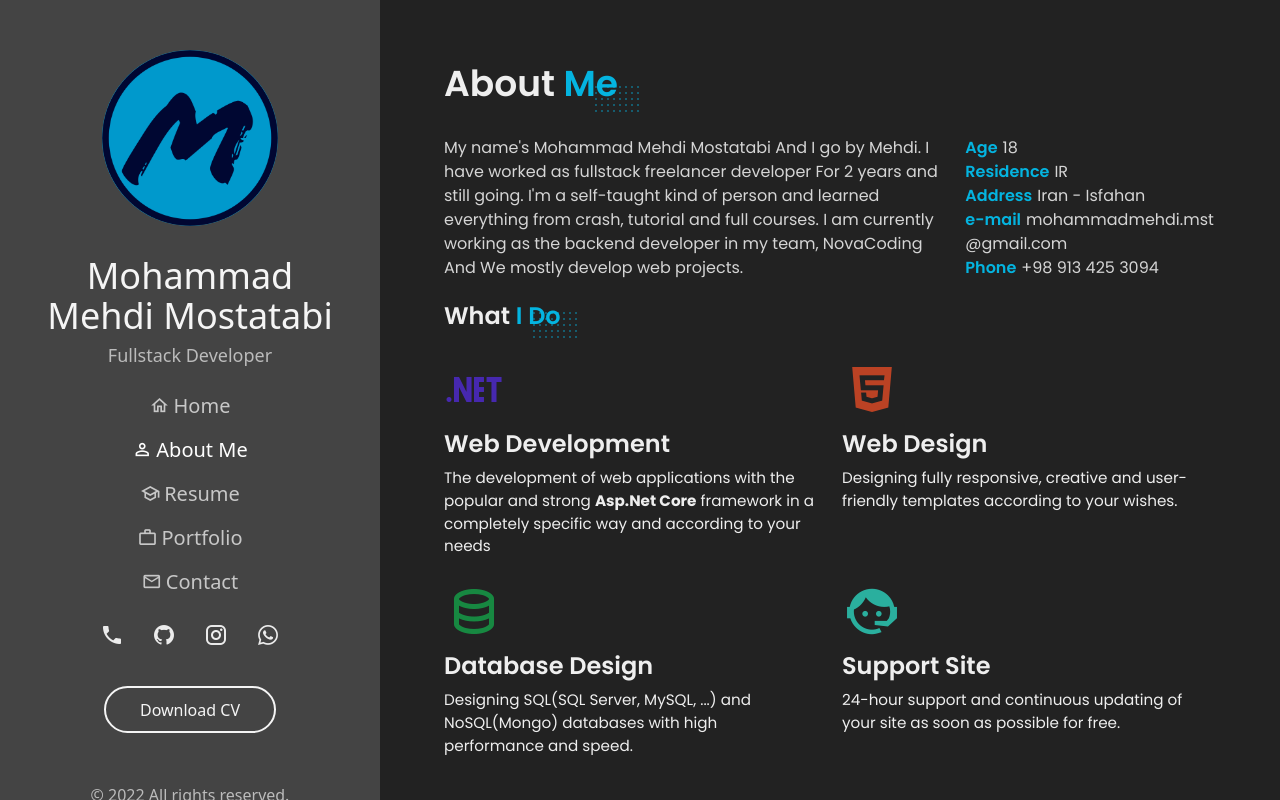
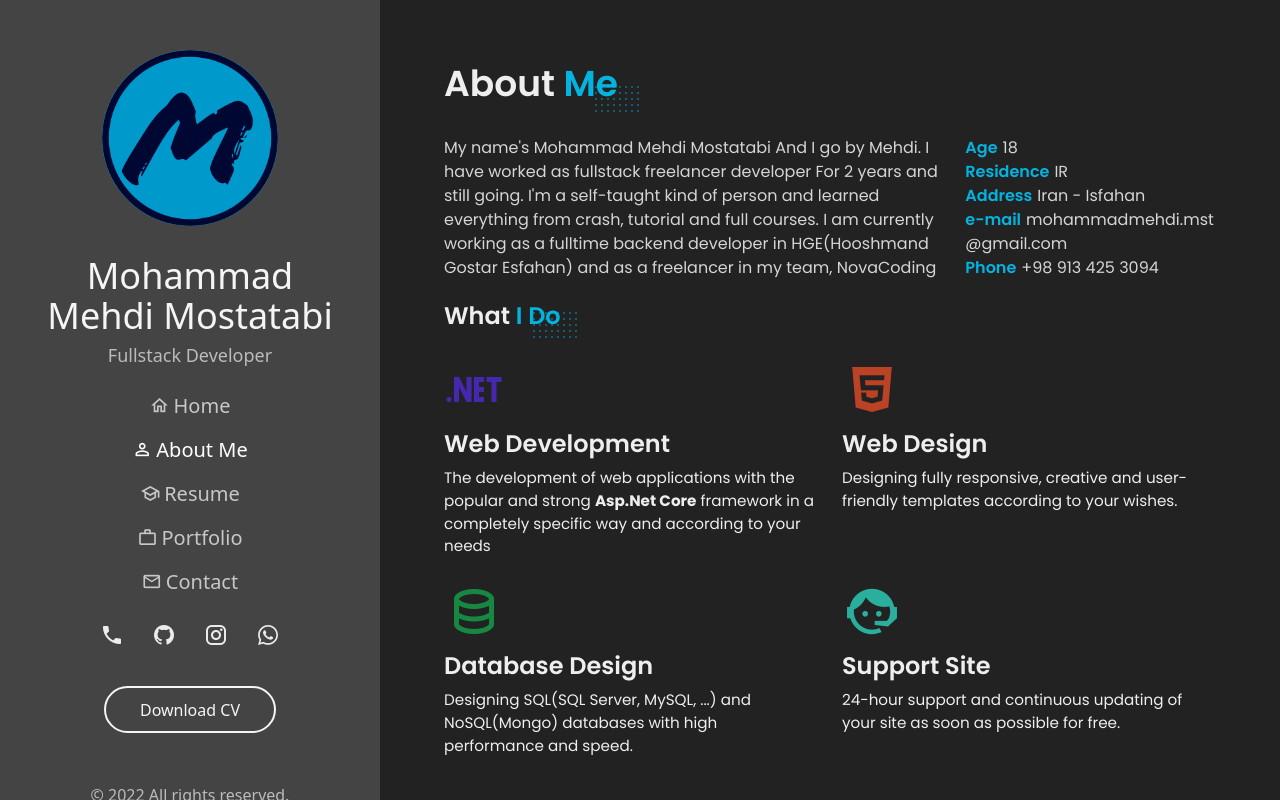
Before and after one commit to MehdiMst00/mehdimst-client, an Angular app: page /about-me in a window 1280 px wide. Built offline with nearby package versions, Linux system fonts and the light colour scheme.

Commit message:
Update AboutMe

```diff
--- a/src/app/app.component.ts
+++ b/src/app/app.component.ts
@@ -77,11 +77,11 @@ export class AppComponent implements OnInit {
   location: Location;
 
   ngOnInit() {
-    // if (environment.production) {
-    //   if (location.protocol === 'http:') {
-    //     window.location.href = location.href.replace('http', 'https');
-    //   }
-    // }
+    if (environment.production) {
+      if (location.protocol === 'http:') {
+        window.location.href = location.href.replace('http', 'https');
+      }
+    }
   }
 
   prepareRoute(outlet: RouterOutlet) {
--- a/src/app/pages/about-me/about-me.component.html
+++ b/src/app/pages/about-me/about-me.component.html
@@ -18,8 +18,9 @@
         My name's Mohammad Mehdi Mostatabi And I go by Mehdi. I have worked as
         fullstack freelancer developer For 2 years and still going. I'm a
         self-taught kind of person and learned everything from crash, tutorial
-        and full courses. I am currently working as the backend developer in my
-        team, NovaCoding And We mostly develop web projects.
+        and full courses. I am currently working as a fulltime backend developer
+        in HGE(Hooshmand Gostar Esfahan) and as a freelancer in my team,
+        NovaCoding
       </p>
     </div>
     <div class="col-span-1">
```
